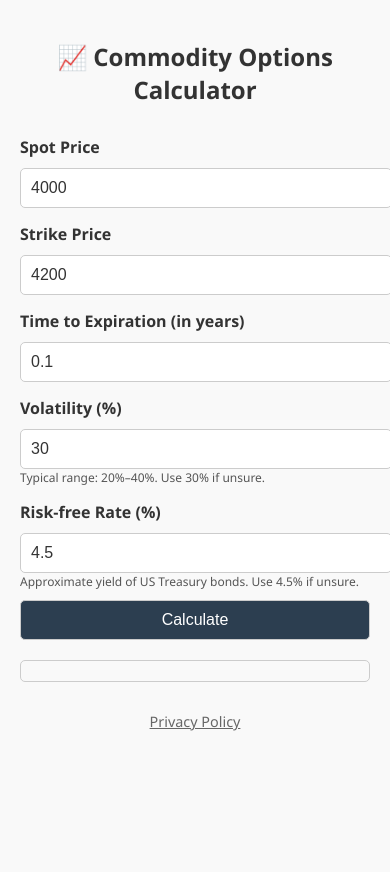
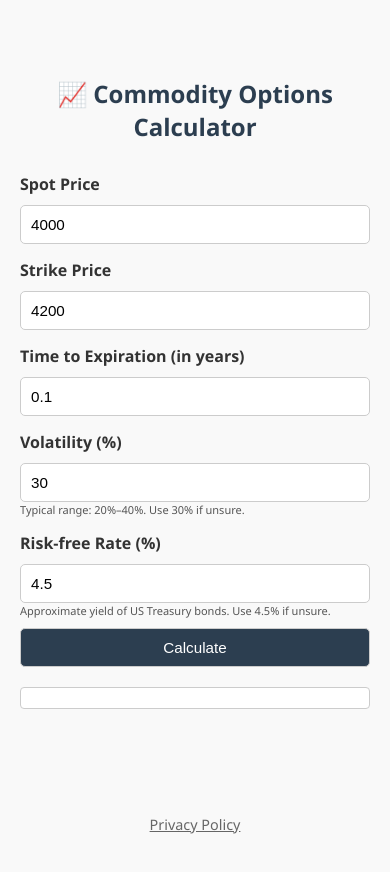
Before and after one commit to MartinColaF/commodity-options-calculator, a plain HTML site: page index.html in a window 390 px wide. Before the commit the page ends 844 px from the top, so only its background shows below. Drawn offline with Linux system fonts and the light colour scheme.

Commit message:
Update index.html

```diff
--- a/index.html
+++ b/index.html
@@ -5,44 +5,66 @@
   <meta charset="UTF-8">
   <meta name="viewport" content="width=device-width, initial-scale=1.0">
   <title>Commodity Options Calculator</title>
-<link rel="stylesheet" href="https://cdnjs.cloudflare.com/ajax/libs/font-awesome/6.5.0/css/all.min.css">
   <style>
     :root {
-      --bg-color: #f9f9f9;
-      --text-color: #333;
-      --primary: #2c3e50;
-      --primary-hover: #1a242f;
-      --input-border: #ccc;
-      --tooltip: #555;
-      --footer: #666;
-    }
-
-    @media (prefers-color-scheme: dark) {
-    :root {
-      --bg-color: #1e1e1e;
-      --text-color: #f1f1f1;
-      --title-color: #dbeafe;
-      --primary: #3498db;
-      --primary-hover: #2980b9;
-      --input-border: #555;
-      --tooltip: #aaa;
-      --footer: #999;
-    }
+      color-scheme: light dark;
     }
 
     body {
       font-family: 'Segoe UI', Tahoma, Geneva, Verdana, sans-serif;
-      background-color: var(--bg-color);
-      color: var(--text-color);
       padding: 20px;
+      margin: 0;
+      background-color: #f9f9f9;
+      color: #333;
+      display: flex;
+      flex-direction: column;
+      min-height: 100vh;
+    }
+
+    @media (prefers-color-scheme: dark) {
+      body {
+        background-color: #1e1e1e;
+        color: #ccc;
+      }
+
+      h2 {
+        color: #e0e0e0;
+      }
+
+      input, button {
+        background-color: #2b2b2b;
+        color: #f0f0f0;
+        border: 1px solid #444;
+      }
+
+      .results {
+        border-color: #555;
+      }
+
+      .tooltip {
+        color: #aaa;
+      }
+
+      a {
+        color: #aaa;
+      }
+    }
+
+    .container {
       max-width: 600px;
       margin: auto;
+      width: 100%;
+      box-sizing: border-box;
     }
 
     h2 {
       text-align: center;
-    color: var(--title-color);
+      color: #2c3e50;
       margin-bottom: 30px;
+    }
+
+    .form-group {
+      margin-bottom: 20px;
     }
 
     label {
@@ -52,58 +74,70 @@
     }
 
     input, button {
+      display: block;
       margin-top: 10px;
       padding: 10px;
       width: 100%;
+      border: 1px solid #ccc;
+      border-radius: 5px;
       font-size: 1rem;
-      border: 1px solid var(--input-border);
-      border-radius: 5px;
-      background: white;
-      color: inherit;
-    }
-
-    input:focus {
-      outline: 2px solid var(--primary);
+      box-sizing: border-box;
     }
 
     button {
-      background-color: var(--primary);
+      background-color: #2c3e50;
       color: white;
       cursor: pointer;
       transition: background-color 0.3s ease;
     }
 
     button:hover {
-      background-color: var(--primary-hover);
+      background-color: #1a242f;
     }
 
     .tooltip {
       font-size: 12px;
-      color: var(--tooltip);
+      color: #555;
     }
 
     .results {
       margin-top: 20px;
       padding: 10px;
-      border: 1px solid var(--input-border);
-      border-radius: 5px;
+      border: 1px solid #ccc;
+      border-radius: 4px;
+      background-color: #fff;
     }
 
     footer {
       text-align: center;
       padding: 1rem;
       font-size: 0.9rem;
-      color: var(--footer);
+      color: #666;
+      margin-top: auto;
     }
 
     a {
-      color: var(--footer);
+      color: #666;
       text-decoration: underline;
+    }
+
+    @media (max-width: 480px) {
+      h2 {
+        font-size: 1.5rem;
+      }
+
+      input, button {
+        font-size: 0.95rem;
+      }
+
+      .tooltip {
+        font-size: 11px;
+      }
     }
   </style>
 </head>
 <body>
-
+  <div class="container">
     <h2>📈 Commodity Options Calculator</h2>
 
     <label for="spot">Spot Price</label>
@@ -126,6 +160,7 @@
     <button onclick="calculateOptions()">Calculate</button>
 
     <div class="results" id="results"></div>
+  </div>
 
   <script>
     function calculateOptions() {
@@ -160,8 +195,9 @@
   </script>
 
   <footer>
-    <p><a href="/privacy.html">Privacy Policy</a></p>
+    <p>
+      <a href="/privacy.html">Privacy Policy</a>
+    </p>
   </footer>
-
 </body>
 </html>
```
Lines whose indentation alone changed are shown as unchanged.
